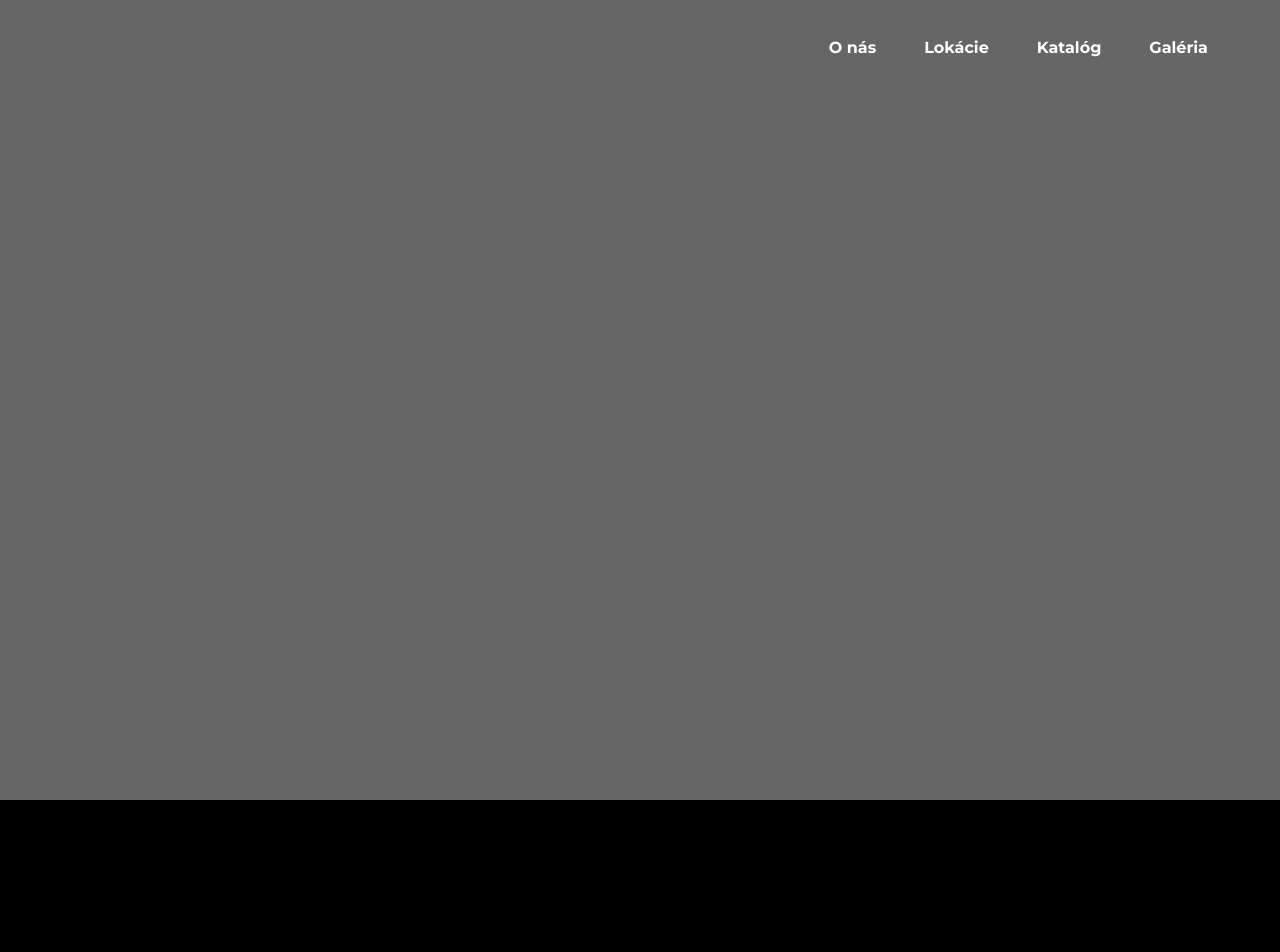
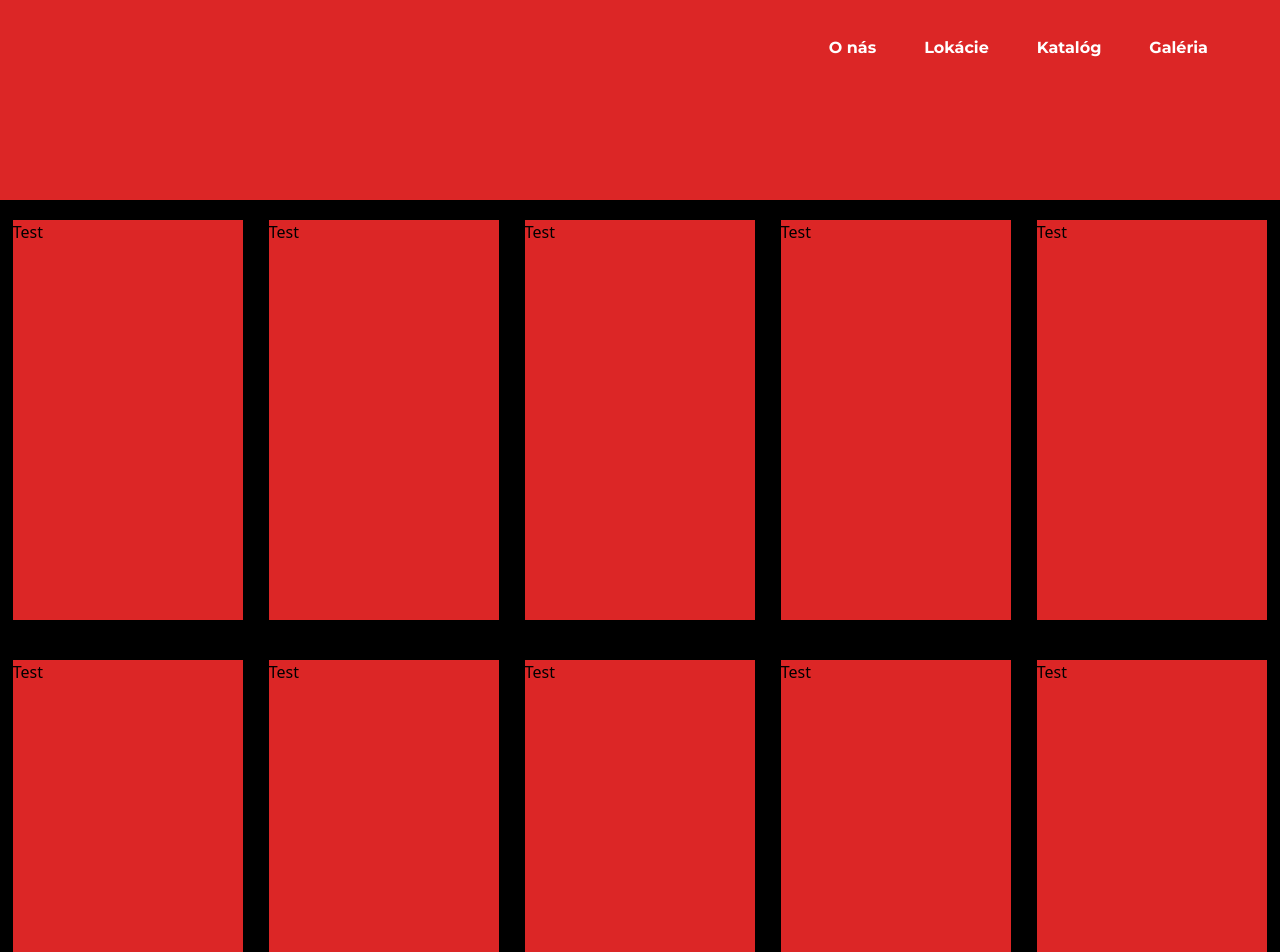
Before and after one commit to mxrshall/E-Travel-static, a React (Vite) app: page /katalog in a window 1280 px wide. Shown: the top 952 px of the page. Built offline with nearby package versions, Linux system fonts and the light colour scheme.

Commit message:
Vyytvorenie novej karty a miesta pre generovanie

```diff
--- /dev/null
+++ b/src/KatalogComponents/Karta.jsx
@@ -0,0 +1,10 @@
+function Karta() {
+
+    return (
+        <div className="w-[18%] h-[50vh] bg-red-600 relative flex my-5 mx-[1%]">
+            <p>Test</p>
+        </div>
+    )
+  }
+
+  export default Karta
--- a/src/Stranky/Katalog.jsx
+++ b/src/Stranky/Katalog.jsx
@@ -1,3 +1,4 @@
+import Karta from "../KatalogComponents/Karta"
 import Navbar from "../Navbar/Navbar"
 
 function Katalog() {
@@ -5,13 +6,20 @@ function Katalog() {
     return (
         <>
             <Navbar/>
-            <div className="w-full h-[100vh] flex justify-center items-center absolute z-10">
-
-            </div>
-            <div className="w-full h-[100vh] bg-black opacity-60 absolute"></div>
-            <div className="w-full h-[100vh] bg-cover bg-center"></div>
-            <div className="w-full h-[100vh] flex justify-center items-center bg-black absolute z-20">
-
+            <div className="w-full h-[100vh] bg-black absolute">
+                <div className="f-full h-1/4 bg-red-600"></div>
+                <div className="bg-black flex flex-wrap">
+                    <Karta/>
+                    <Karta/>
+                    <Karta/>
+                    <Karta/>
+                    <Karta/>
+                    <Karta/>
+                    <Karta/>
+                    <Karta/>
+                    <Karta/>
+                    <Karta/>
+                </div>
             </div>
         </>
     )
```
